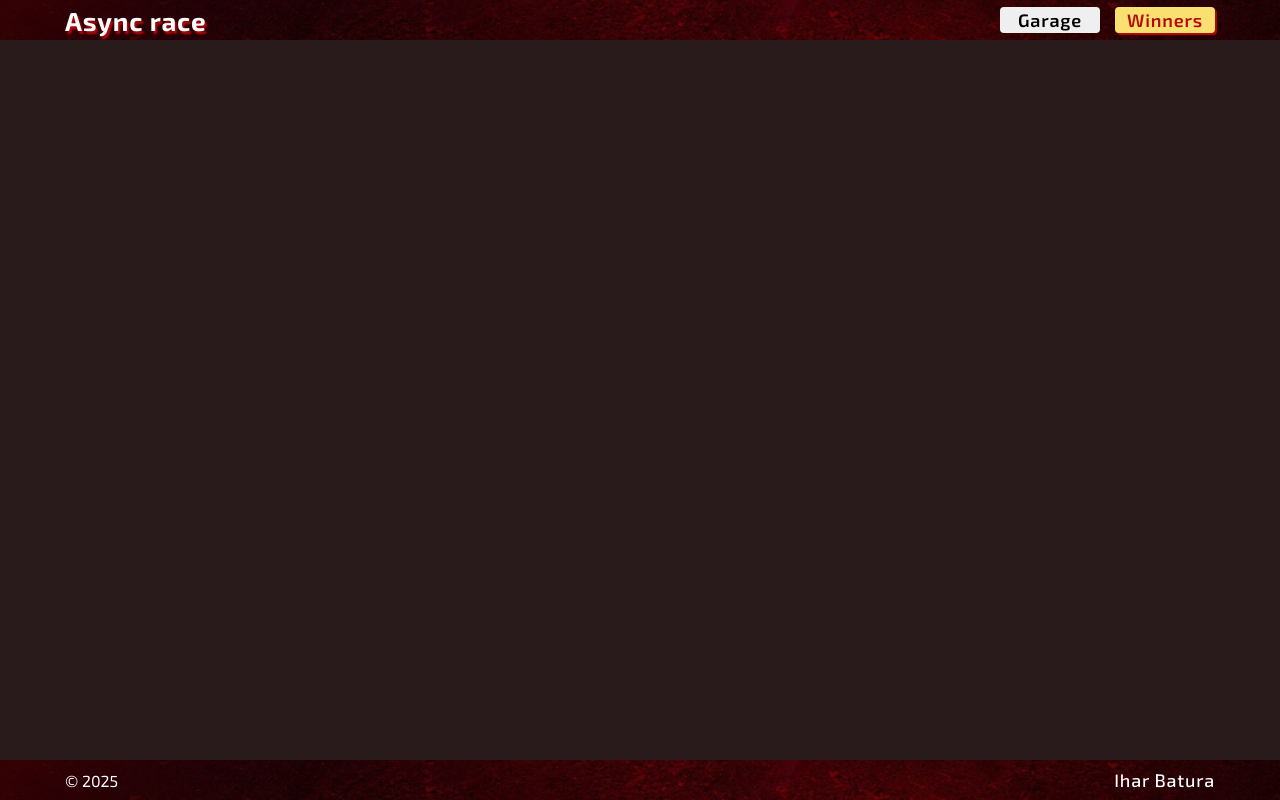
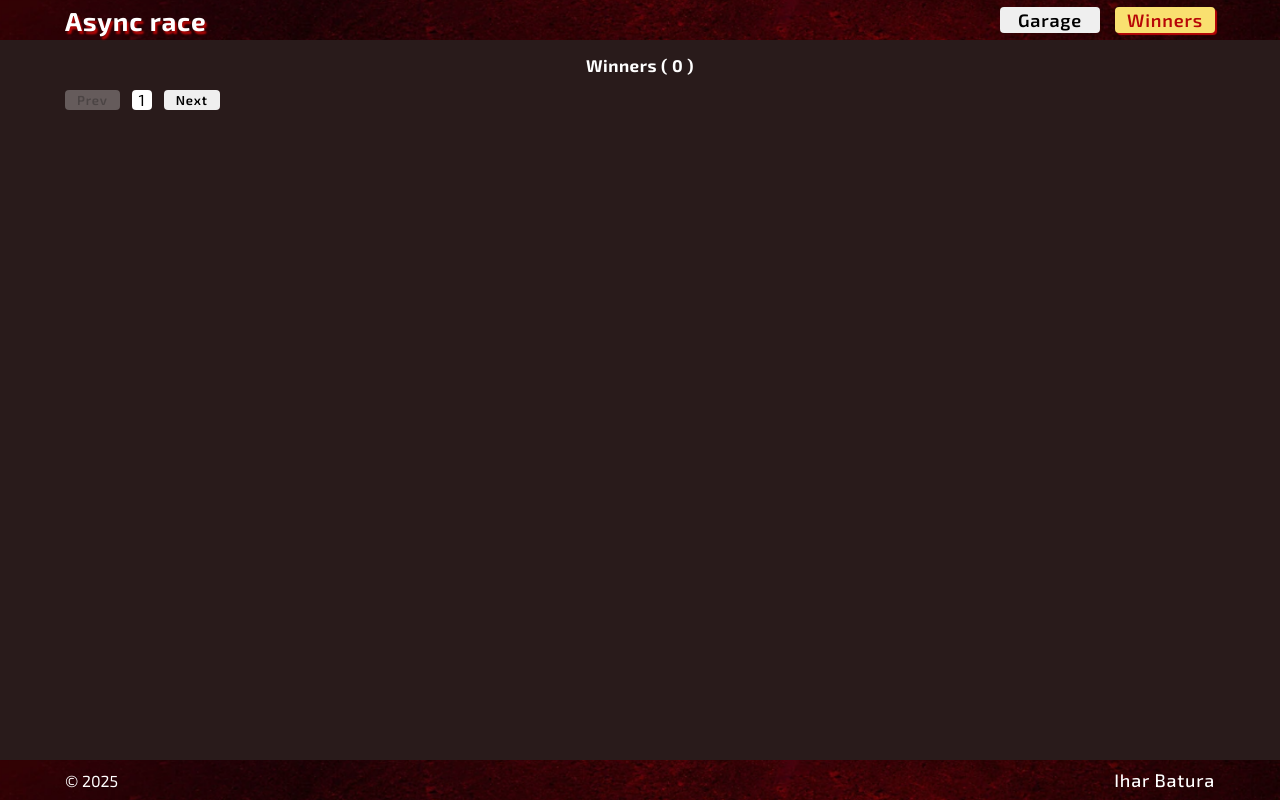
Before and after one commit to Ihar-Batura/Async-Race, a website built with webpack: page src/index.html in a window 1280 px wide. Both pictures are taken after a click on the button "Winners". Built offline with nearby package versions, Linux system fonts and the light colour scheme; files whose address does not match are found by name.

Commit message:
feat: add change page winners

```diff
--- a/src/functional/buttons/click_btn_winners.ts
+++ b/src/functional/buttons/click_btn_winners.ts
@@ -1,4 +1,5 @@
 import cleanPage from '../page/clean_page';
+import changePage from '../page/change_page';
 
 function clickBtnWinners(): void {
   const btnWinners: HTMLButtonElement | null =
@@ -12,6 +13,7 @@ function clickBtnWinners(): void {
   }
 
   cleanPage();
+  changePage('winners');
 }
 
 export default clickBtnWinners;
--- a/src/functional/page/change_page.ts
+++ b/src/functional/page/change_page.ts
@@ -1,4 +1,5 @@
 import createGaragePage from '../../pages/garage';
+import createWinnersPage from '../../pages/winners';
 
 function changePage(pageName: string): void {
   const main: HTMLElement | null = document.querySelector('.main');
@@ -7,6 +8,10 @@ function changePage(pageName: string): void {
       const garagePage = createGaragePage();
       main.append(garagePage);
     }
+    if (pageName === 'winners') {
+      const winnersPage = createWinnersPage();
+      main.append(winnersPage);
+    }
   }
 }
 export default changePage;
--- a/src/style.css
+++ b/src/style.css
@@ -310,3 +310,9 @@ h3 {
   color: var(--clr-special);
   text-shadow: 2px 3px 2px var(--clr-main);
 }
+
+/* Winners Page */
+
+.winners__cars-amount {
+  margin: 15px auto;
+}
```
